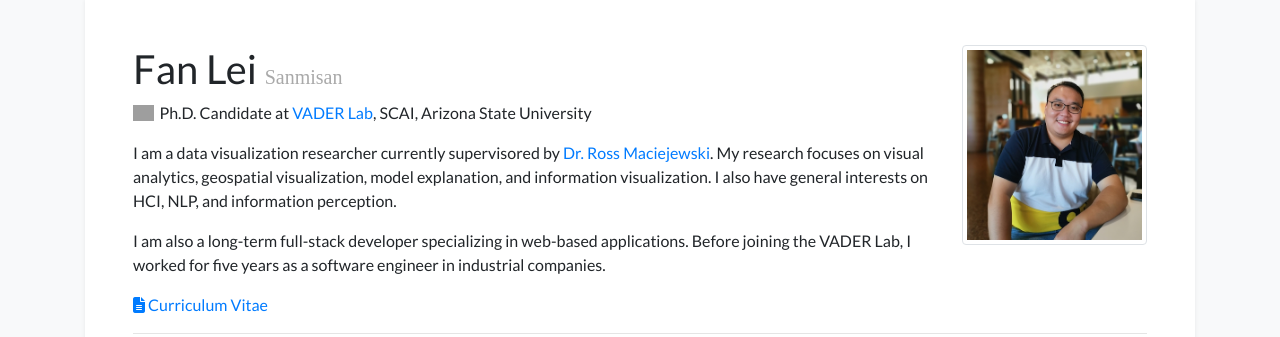
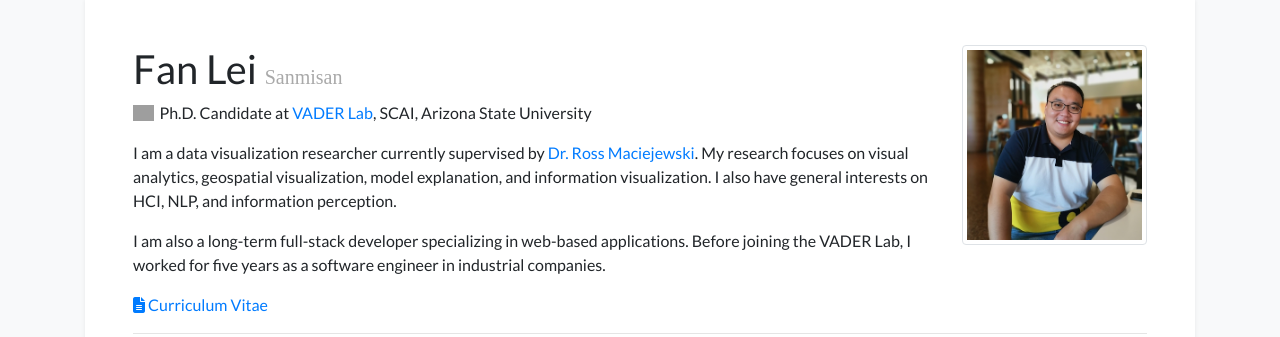
Before and after one commit to sanmisanFan/sanmisanFan.github.io, a Jekyll site: the page built from index.html, in a window 1280 px wide and 900 px high. Shown: the part 83-420 px from the top of the window. Built offline with Jekyll 4.4.1, drawn with Linux system fonts in a browser that asks for light colours; nearby versions of some CDN libraries; a style sheet for code colours, icons or effects is not loaded; grey boxes are pictures that could not be loaded.

Commit message:
fix typo

```diff
--- a/_data/profile.yml
+++ b/_data/profile.yml
@@ -22,7 +22,7 @@
 short_bio_text_justify: false
 short_bio: >-
   <p>
-    I am a data visualization researcher currently supervisored by
+    I am a data visualization researcher currently supervised by
     <a href="http://rmaciejewski.faculty.asu.edu" target="_blank">Dr. Ross Maciejewski</a>.
     My research focuses on visual analytics, geospatial visualization, model explanation, and information visualization. I also have general interests on HCI, NLP, and information perception.
   </p>
```
